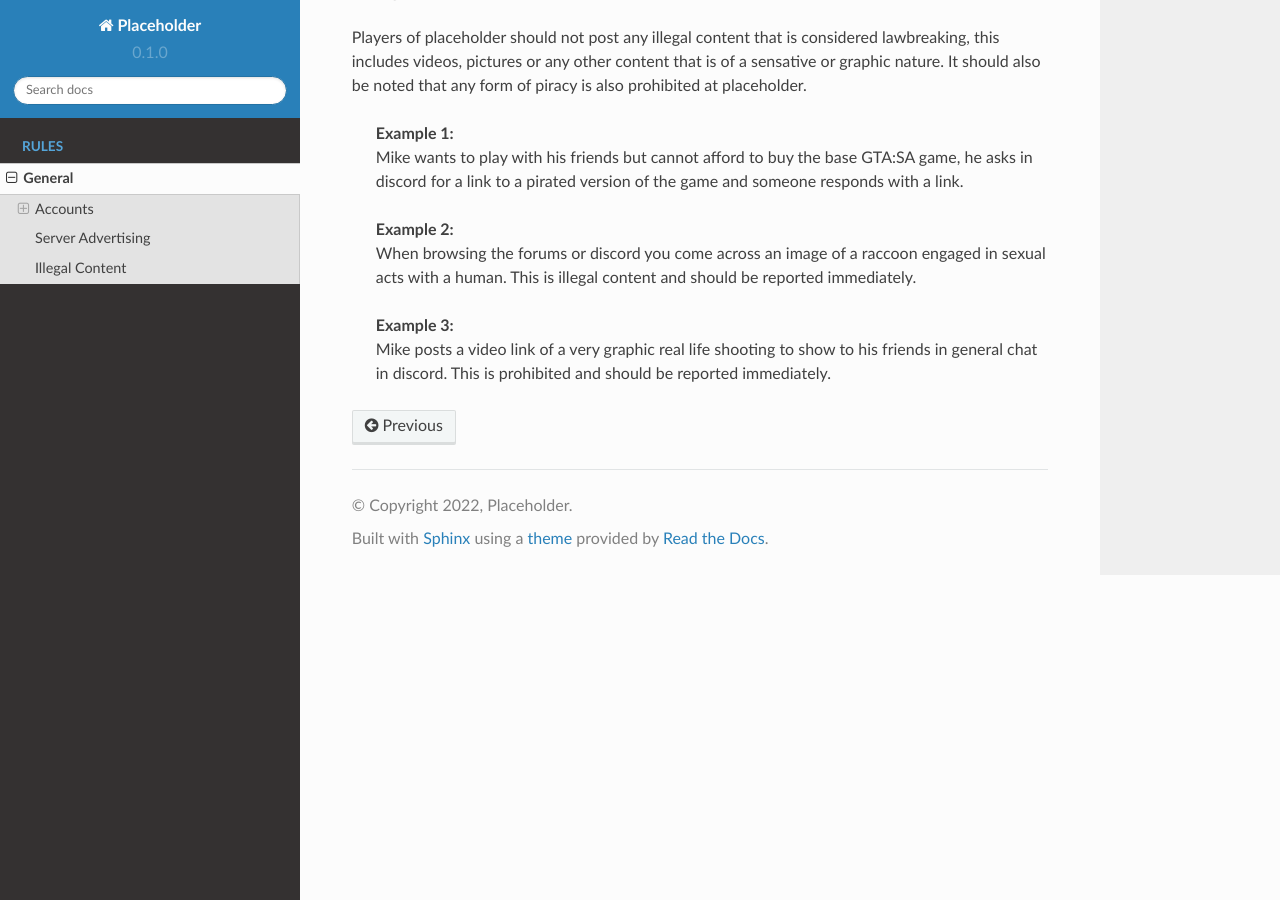
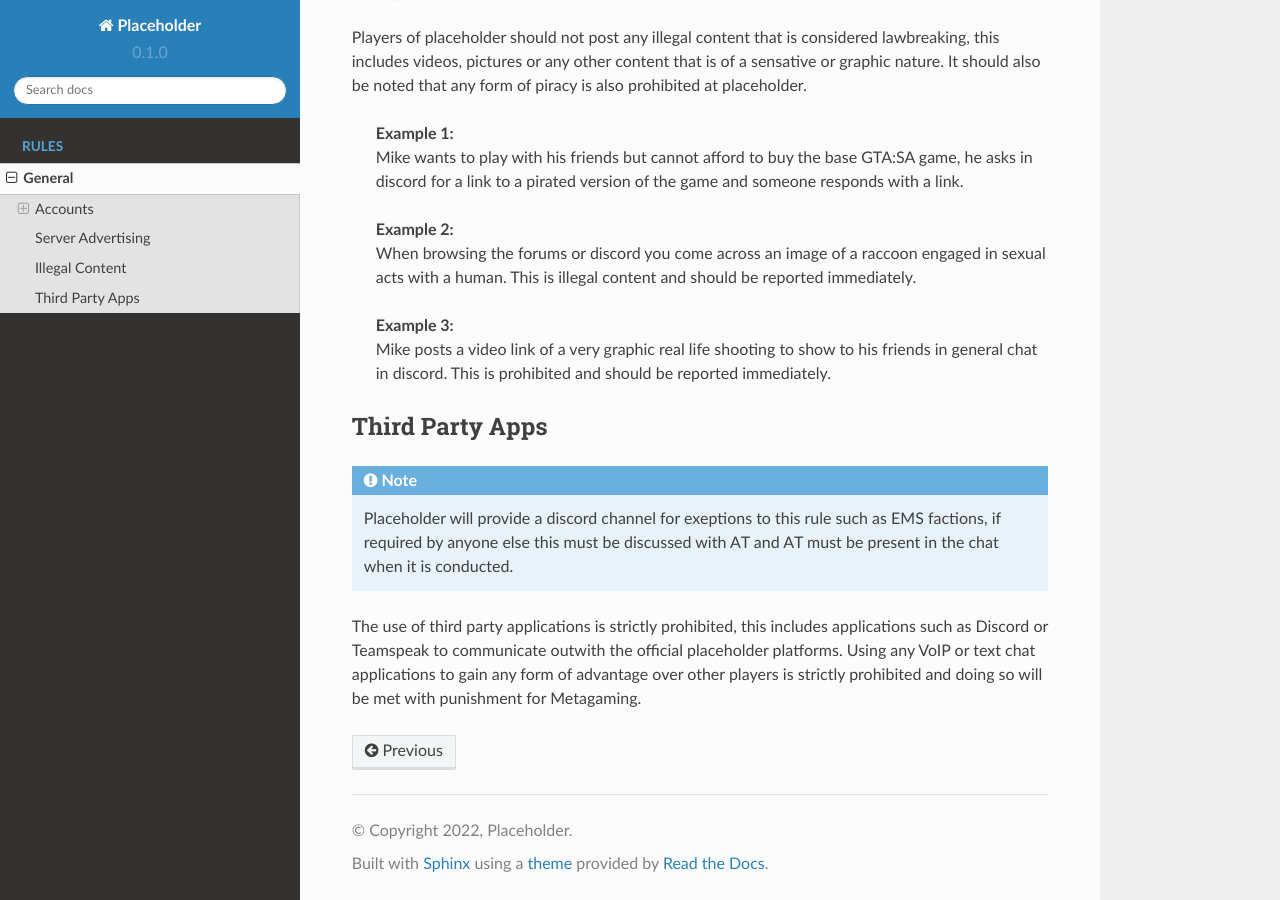
Before and after one commit to Illeeminati/doc, a Sphinx documentation site: the page built from docs/source/rules/rules.rst, in a window 1280 px wide and 900 px high, scrolled down 1012 px. Built offline with Sphinx 7.4.7 and the Read the Docs theme 2.0.0, drawn with Linux system fonts in a browser that asks for light colours.

Commit message:
Update rules.rst

```diff
--- a/docs/source/rules/rules.rst
+++ b/docs/source/rules/rules.rst
@@ -38,3 +38,11 @@ Players of placeholder should not post any illegal content that is considered la
 
    | **Example 3:**
    | Mike posts a video link of a very graphic real life shooting to show to his friends in general chat in discord. This is prohibited and should be reported immediately.
+
+*****************
+Third Party Apps
+*****************
+.. note::
+   Placeholder will provide a discord channel for exeptions to this rule such as EMS factions, if required by anyone else this must be discussed with AT and AT must be present in the chat when it is conducted.
+
+The use of third party applications is strictly prohibited, this includes applications such as Discord or Teamspeak to communicate outwith the official placeholder platforms. Using any VoIP or text chat applications to gain any form of advantage over other players is strictly prohibited and doing so will be met with punishment for Metagaming.
```
